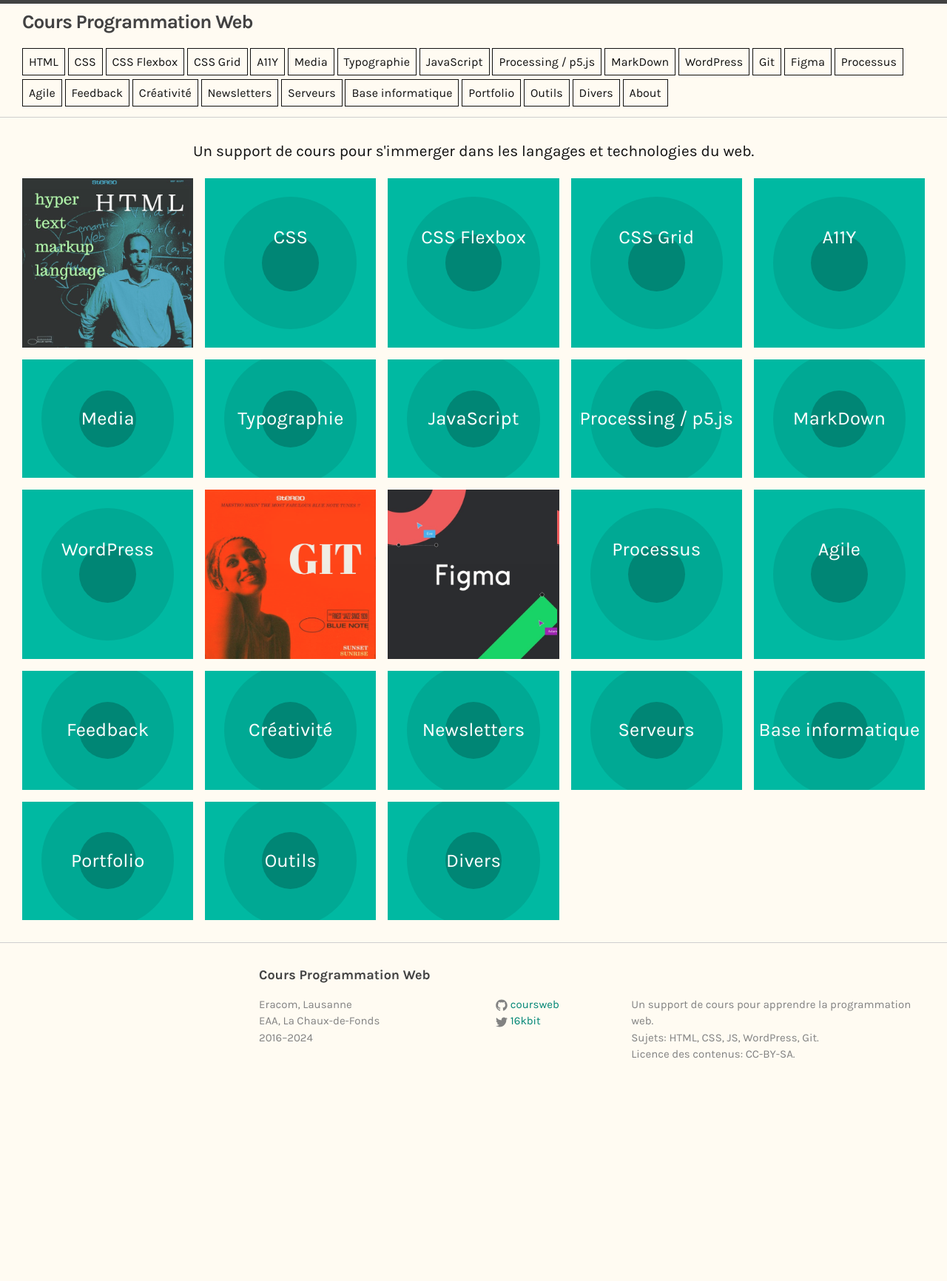
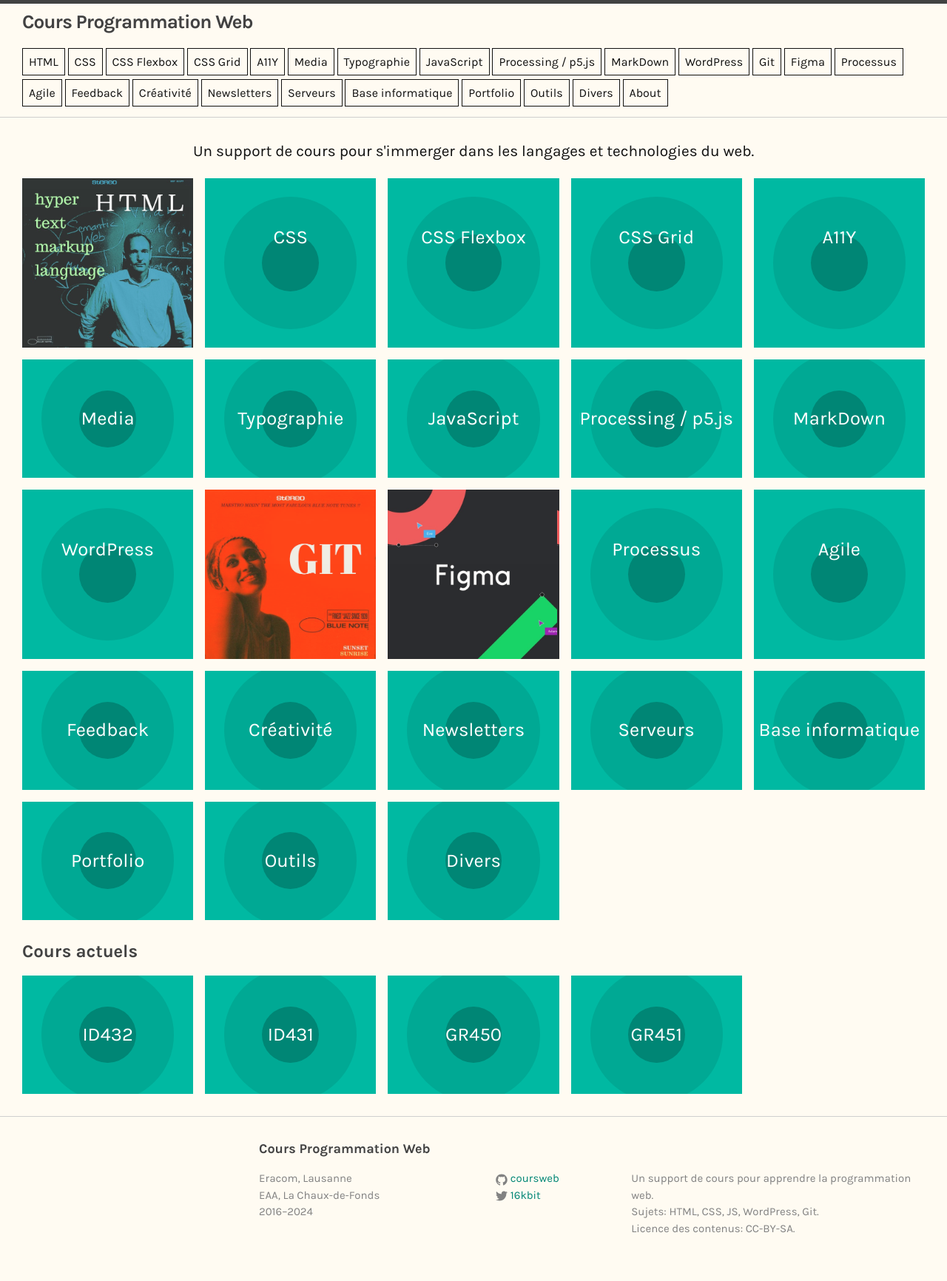
Before and after one commit to coursweb/coursweb.github.io, a Jekyll site: the page built from index.html, in a window 1280 px wide. Shown: the whole page at 74% size. Built offline with Jekyll 4.4.1, drawn with Linux system fonts in a browser that asks for light colours; before the commit the page ends 1497 px from its top, so only the background shows below that.

Commit message:
ajout section avec cours actuels

```diff
--- a/_config.yml
+++ b/_config.yml
@@ -85,5 +85,14 @@ chapters:
  - title: Divers
    url: divers
 
+cours:
+ - title: ID432
+   url: https://eracom-id432.github.io/cp-dev4/
+ - title: ID431
+   url: https://eracom-id431.github.io/cp-dev4/
+ - title: GR450
+   url: https://cours-web.ch/projet-web-gr450/
+ - title: GR451
+   url: https://cours-web.ch/projet-web-gr451/
 
 # end of _config.yml
--- a/_sass/_overrides.scss
+++ b/_sass/_overrides.scss
@@ -4,6 +4,10 @@
 
 h1, h2, h3, h4, h5, h6 {
 	color: $grey-color-dark
+}
+
+.title-h2 {
+  margin-top: 1em;
 }
 
 hr {
--- a/index.html
+++ b/index.html
@@ -18,4 +18,16 @@ layout: default
 
    </nav>
 
+   <h2 class="title-h2">Cours actuels</h2>
+
+   <nav class="index-menu index-cours">
+
+    {% for chapter in site.cours %}
+
+        <a class="index-link" href="{{ chapter.url }}">{{ chapter.title }}</a>
+
+    {% endfor %}
+
+   </nav>
+
 </div>
--- a/js/coursweb.jquery.js
+++ b/js/coursweb.jquery.js
@@ -16,11 +16,6 @@ $(document).ready(function() {
 
   /* Trigger Popup */
 
-  $('.image-link').magnificPopup({
-    type:'image',
-    closeOnContentClick: true,
-    verticalFit: true
-  });
 
   /* Show Edit Icons */
 
```
Also changed, not shown: Gemfile.lock (added).
